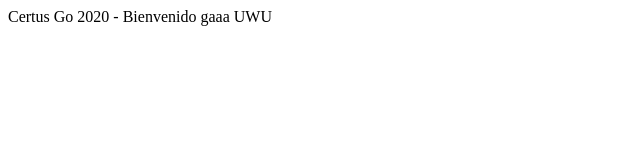
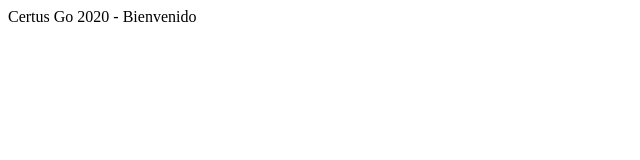
Before and after one commit to abram-huamani/abram.github.io, a plain HTML site: page index.html in a window 1280 px wide. Shown: the full height of the page, 0-640 px from the left. Drawn offline with Linux system fonts and the light colour scheme.

Commit message:
Proyectos Certus publicados en GitHub Pages.

```diff
--- a/index.html
+++ b/index.html
@@ -6,6 +6,6 @@
     <title>Hola mundo</title>
 </head>
 <body>
-    Certus Go 2020 - Bienvenido  gaaa UWU
+    Certus Go 2020 - Bienvenido
 </body>
 </html>
```
